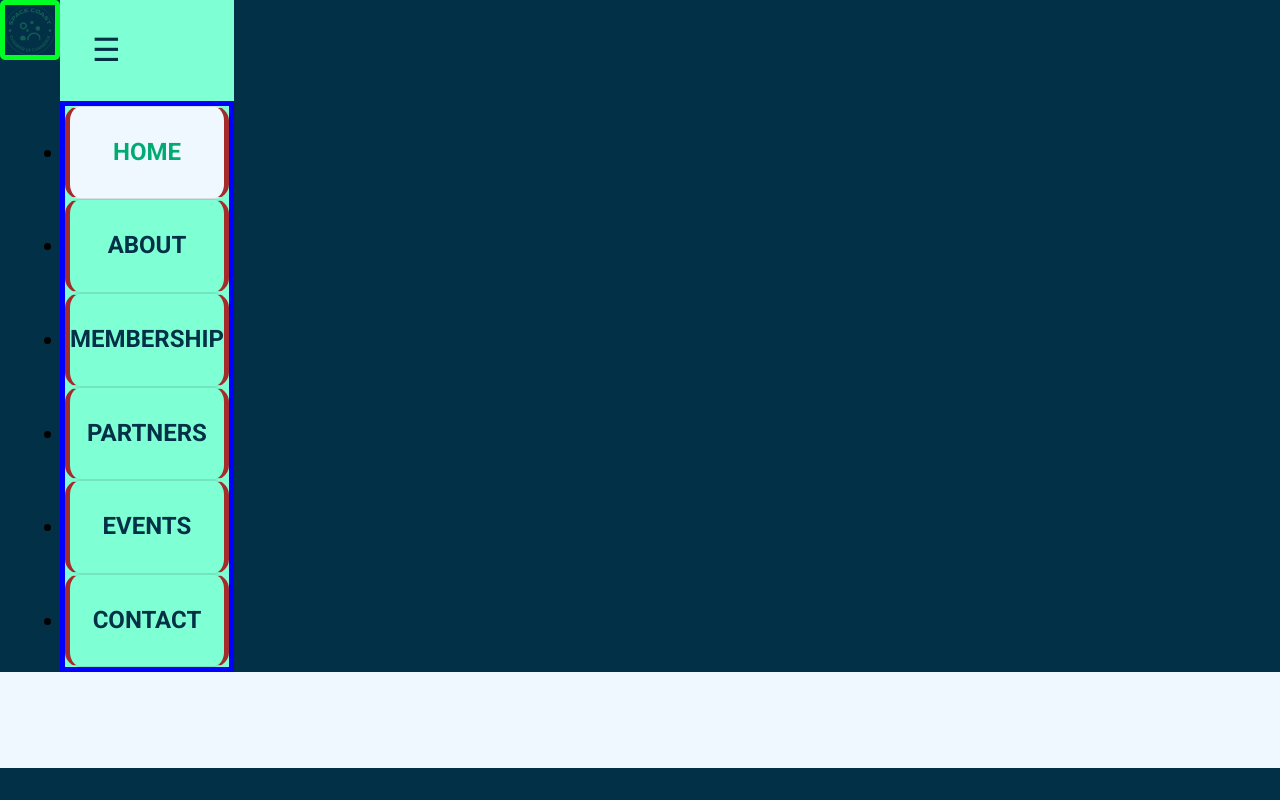
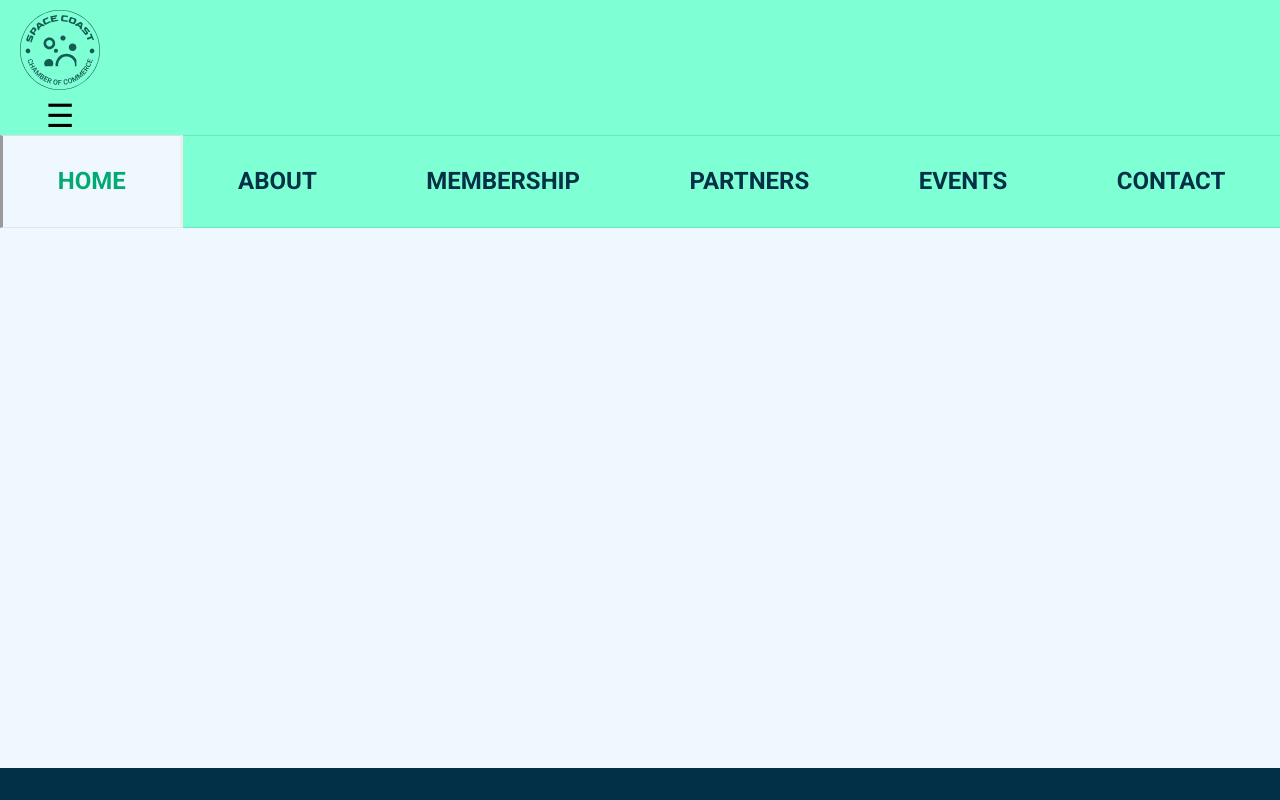
Before and after one commit to acconnitt/wdd230, a plain HTML site: page chamber/index.html in a window 1280 px wide. Drawn offline with Linux system fonts and the light colour scheme.

Commit message:
latest-12

```diff
--- a/chamber/index.html
+++ b/chamber/index.html
@@ -33,12 +33,19 @@
 
 <body>
     <header class="header-container">
-        <div class="logo">
-            <img src="images/logo.svg" alt="Space Coast Chamber of Commerce logo"></a>
-        </div>
         <nav>
-            <button>&#9776;</button>
-            <ul class="nav-list">
+            <div class="menu-bar">
+                <a href="index.html">
+                    <img src="images/logo.svg" alt="Space Coast Chamber of Commerce logo">
+                </a>
+
+                <button id="hamburgerBtn">
+                    <span>&#9776;</span>
+                    <span>X</span></span>
+                </button>
+            </div>
+
+            <ul id="primaryNav" , class="nav-list">
                 <li class="active"> <a href="index.html">HOME</a></li>
                 <li> <a href="#">ABOUT</a></li>
                 <li> <a href="#">MEMBERSHIP</a></li>
@@ -60,6 +67,9 @@
     <footer>
     </footer>
 
+    <script src="scripts/script.js">
+    </script>
+
 </body>
 
 
--- /dev/null
+++ b/chamber/scripts/script.js
@@ -0,0 +1,7 @@
+function toggleMenu(){
+    document.getElementById("primaryNav").classList.toggle("open");
+    document.getElementById("hamburgerBtn").classList.toggle("open");
+}
+
+const x=document.getElementById('hamburgerBtn');
+x.onclick = toggleMenu;
--- a/chamber/styles/base.css
+++ b/chamber/styles/base.css
@@ -33,30 +33,6 @@ footer {
     padding: 1rem;
 }
 
-ul {
-    border-top: solid;
-    border-left: solid;
-    border-right: solid;
-    border-bottom: solid;
-    /* border-radius: 5px; */
-    border-color: blue;
-    border-width: 5px;
-}
-
-li {
-    border-top: solid;
-    border-left: solid;
-    border-right: solid;
-    border-bottom: solid;
-    border-radius: 15px;
-    border-width: 5px;
-    border-color: brown;
-    -webkit-border-radius: 15px;
-    -moz-border-radius: 15px;
-    -ms-border-radius: 15px;
-    -o-border-radius: 15px;
-}
-
 main {
     /*It helps the footer to be on bottom */
     flex-grow: 1;
@@ -71,10 +47,13 @@ header,
 footer {
     background-color: rgb(2, 48, 71);
     /* text-align: center; */
+    /* display: flex;
+    justify-content: space-between; */
 }
 
 nav {
-    justify-content: center;
+    /* justify-content: center; */
+
     background-color: rgb(127, 255, 212);
     font-family: var(--title-font);
     font-weight: bolder;
@@ -82,13 +61,55 @@ nav {
 }
 
 nav button {
+    /* Makes whole button link clickable */
+    /* display: inline-block;
+    width: 100%;
+    height: 100%; */
+
     /* margin: 1rem; */
-    background: transparent;
+
+    background: white;
     border: none;
-    padding: 2rem;
-    color:rgb(2, 48, 71);
+    padding: 1rem;
+
+    /* color: rgb(2, 48, 71); */
+    cursor: pointer;
+
 }
 
+#hamburgerBtn {
+    position: fixed;
+    right: 0px;
+    top: 0px;
+    /* padding: 30px; */
+    /* display: flex;
+    justify-content: space-between; */
+}
+
+#hamburgerBtn span:nth-child(1) {
+    display: block;
+}
+
+#hamburgerBtn span:nth-child(2) {
+    display: none;
+}
+
+#hamburgerBtn.open span:nth-child(1) {
+    display: none;
+}
+
+#hamburgerBtn.open span:nth-child(2) {
+    display: block;
+}
+
+nav ul {
+    display: none;
+    list-style-type: none;
+}
+
+nav ul.open {
+    display: block;
+}
 
 .nav-list li {
     flex-grow: 1;
@@ -97,8 +118,8 @@ nav button {
     text-align: center;
 
     /* padding: 2rem; */
-    border-top: 1px solid rgba(0,0, 0, 0.1);
-    border-bottom: 1px solid rgba(0,0, 0, 0.1);
+    border-top: 1px solid rgba(0, 0, 0, 0.1);
+    border-bottom: 1px solid rgba(0, 0, 0, 0.1);
 }
 
 .nav-list li a {
@@ -109,7 +130,7 @@ nav button {
 
     /* Gives space around */
     padding: 2rem 0;
-    color:rgb(2, 48, 71);
+    color: rgb(2, 48, 71);
 }
 
 nav ul li:hover {
@@ -118,22 +139,27 @@ nav ul li:hover {
 
 nav ul li.active {
     background-color: aliceblue;
+    border-style: inset;
 }
 
 nav ul li.active a {
     color: rgb(1, 170, 114);
 }
 
-.logo {
-    border-top: solid;
+.menu-bar {
+    /* border-top: solid;
     border-left: solid;
     border-right: solid;
     border-bottom: solid;
     border-radius: 5px;
     border-width: 5px;
-    border-color: rgb(0, 255, 34);
+    border-color: rgb(0, 255, 34); */
 
     /* background-color: black; */
-    width: 50px;
-    height: 50px;
+    display: flex;
+    justify-content: space-between;
+    display: inline-block;
+    width: 80px;
+    height: 80px;
+    padding: 10px 0 10px 20px;
 }
--- a/chamber/styles/large.css
+++ b/chamber/styles/large.css
@@ -1,4 +1,8 @@
-@media only screen and (min-width:56em) {
+@media only screen and (min-width:72rem) {
+
+    nav button{
+        display:contents;
+    }
 
 
 }
--- a/chamber/styles/medium.css
+++ b/chamber/styles/medium.css
@@ -1,6 +1,14 @@
-@media only screen and (min-width:35em) {
+@media only screen and (min-width:35rem) {
 
-    .header-container{
+    nav button{
+        display: none;
+    }
+
+    nav ul{
         display: flex;
+        flex-wrap: wrap;
+        /* Align nav to right */
+        /* justify-content: flex-end; */
+
     }
 }
```
